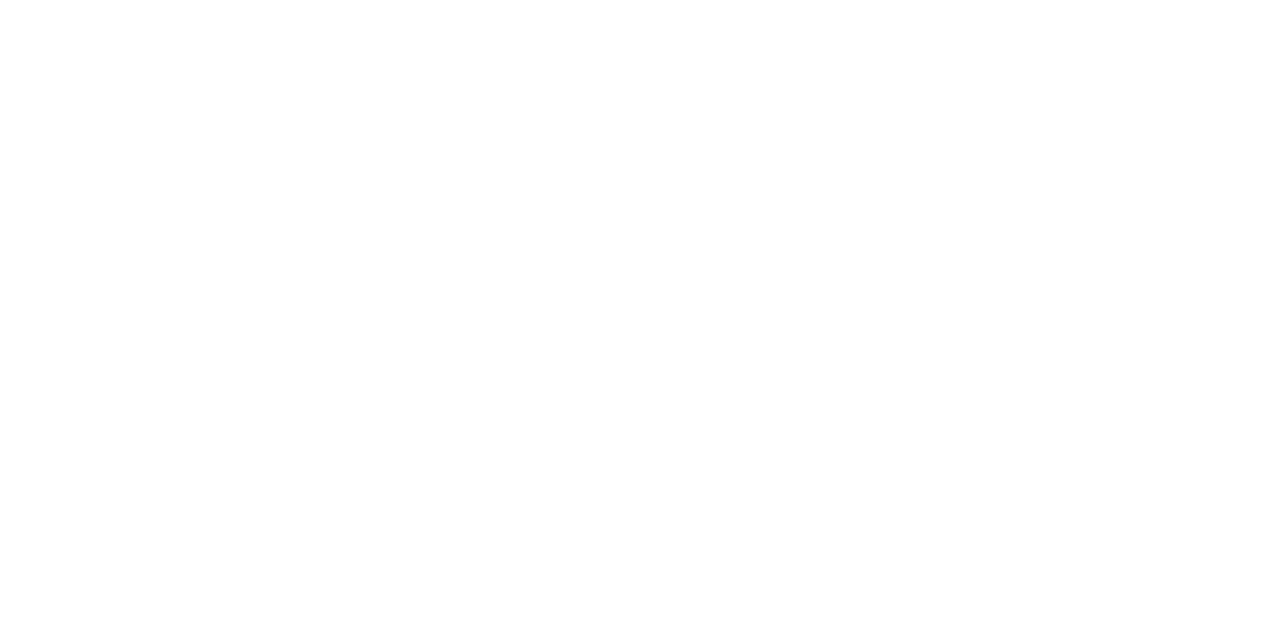
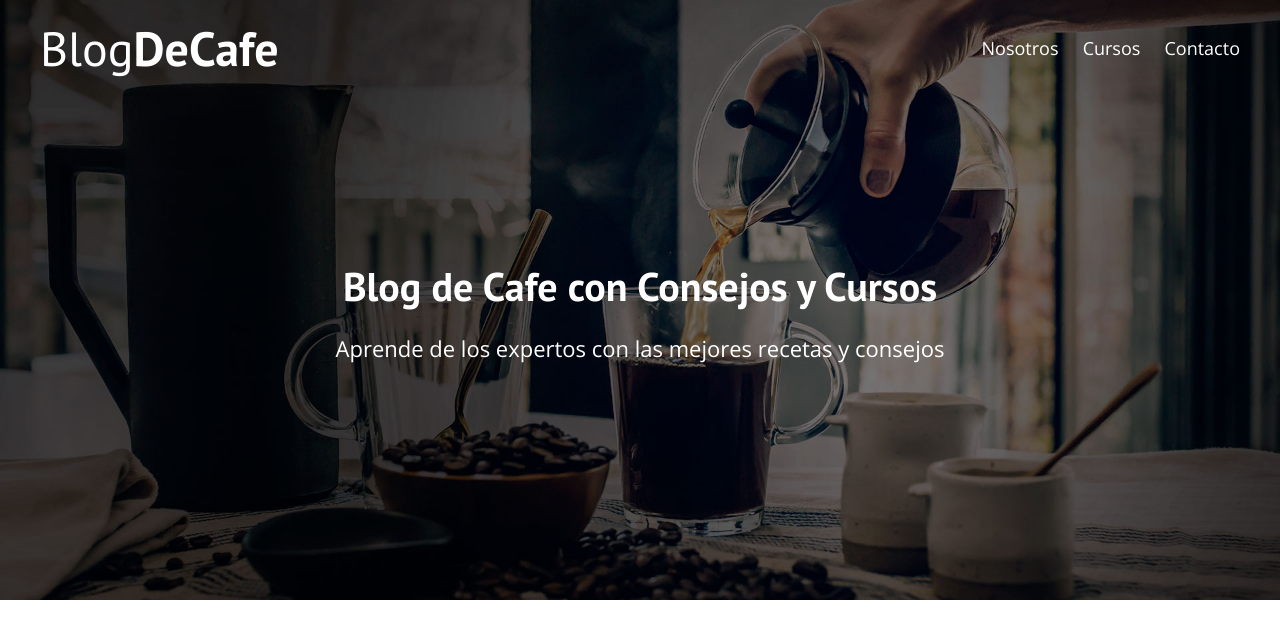
Before and after one commit to JuanJuradoTri/BlogCafe, a plain HTML site: page index.html in a window 1280 px wide. Drawn offline with nearby package versions, Linux system fonts and the light colour scheme.

Commit message:
finalizacion header

```diff
--- a/css/style.css
+++ b/css/style.css
@@ -9,3 +9,126 @@
 *:after {
     box-sizing: inherit;
 }
+
+body {
+    font-family: 'Open Sans', sans-serif;
+    font-size: 1.6rem;
+    line-height: 2;
+}
+
+
+/* Globales */
+
+.contenedor {
+    max-width: 120rem;
+    margin: 0 auto;
+}
+
+h1,
+h2,
+h3,
+h4 {
+    font-family: 'PT Sans', sans-serif;
+}
+
+h1 {
+    font-size: 4.8rem;
+}
+
+h2 {
+    font-size: 4rem;
+}
+
+h3 {
+    font-size: 3.2rem;
+}
+
+h4 {
+    font-size: 2.8rem;
+}
+
+img {
+    max-width: 100%;
+}
+
+
+/* utilidades */
+
+.cetrar-texto {
+    text-align: center;
+}
+
+.no-margin {
+    margin: 0;
+}
+
+
+/* header */
+
+@media (min-width:768px) {
+    .barra {
+        display: flex;
+        justify-content: space-between;
+        align-items: center;
+    }
+}
+
+.site-header {
+    background-image: url(../img/banner.jpg);
+    background-repeat: no-repeat;
+    background-position: center center;
+    background-size: cover;
+    height: 60rem;
+}
+
+.site-header a {
+    color: #ffffff;
+    text-decoration: none;
+}
+
+.site-header h1 {
+    text-align: center;
+    font-weight: 400;
+}
+
+.site-header h1 span {
+    font-weight: 700;
+}
+
+
+/* Navegacion */
+
+.navegacion a {
+    text-align: center;
+    display: block;
+    font-size: 1.8rem;
+}
+
+@media (min-width: 768px) {
+    .navegacion a {
+        display: inline;
+        margin-right: 2rem;
+    }
+    .navegacion a:last-of-type {
+        margin-right: 0;
+    }
+}
+
+
+/* header texto*/
+
+.texto-header {
+    color: #ffffff;
+    text-align: center;
+    margin-top: 5rem;
+}
+
+@media (min-width: 768px) {
+    .texto-header {
+        margin-top: 15rem;
+    }
+}
+
+.texto-header p {
+    font-size: 2.2rem;
+}
--- a/index.html
+++ b/index.html
@@ -4,13 +4,32 @@
 <head>
     <meta charset="UTF-8">
     <meta name="viewport" content="width=device-width, initial-scale=1.0">
-    <title>Document</title>
+    <title>Blog Cafe</title>
+    <link href="https://fonts.googleapis.com/css2?family=Open+Sans&family=PT+Sans:wght@400;700&display=swap" rel="stylesheet">
     <link rel="stylesheet" href="css/normalize.css">
     <link rel="stylesheet" href="css/style.css">
 </head>
 
 <body>
-
+    <header class="site-header">
+        <div class="contenedor">
+            <div class="barra">
+                <a href="index.html">
+                    <h1 class="no-margin">Blog<span>DeCafe</span>
+                    </h1>
+                </a>
+                <nav class="navegacion">
+                    <a href="nosotros.html">Nosotros</a>
+                    <a href="cursos.html">Cursos</a>
+                    <a href="contacto.html">Contacto</a>
+                </nav>
+            </div>
+            <div class="texto-header">
+                <h2 class="no-margin">Blog de Cafe con Consejos y Cursos</h2>
+                <p class="no-margin">Aprende de los expertos con las mejores recetas y consejos</p>
+            </div>
+        </div>
+    </header>
 </body>
 
 </html>
```
